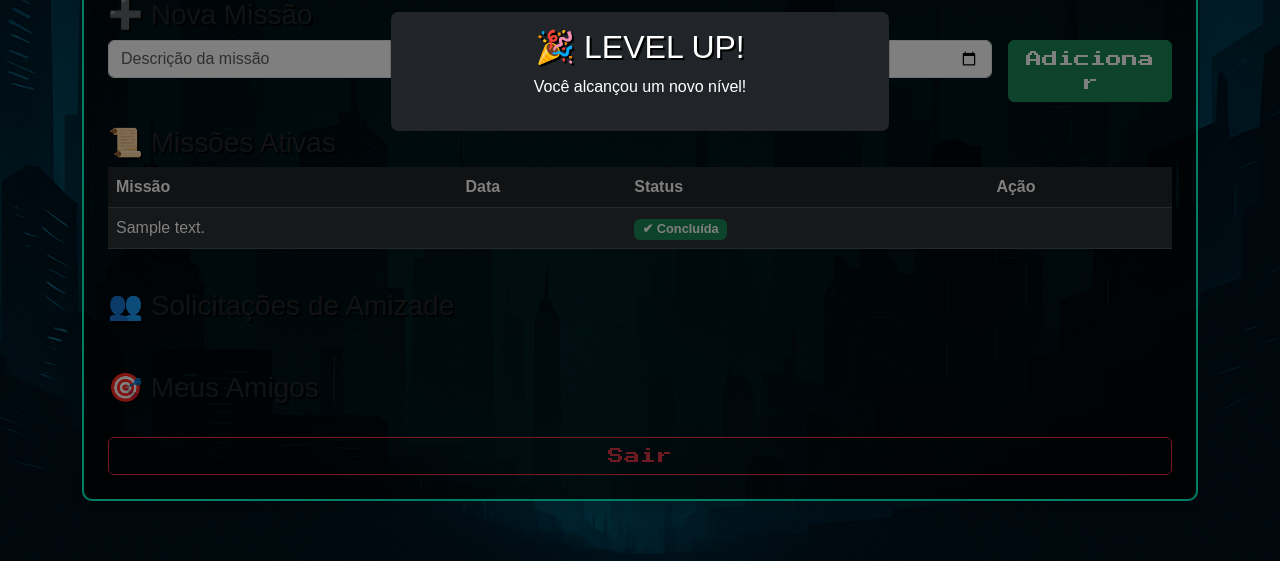
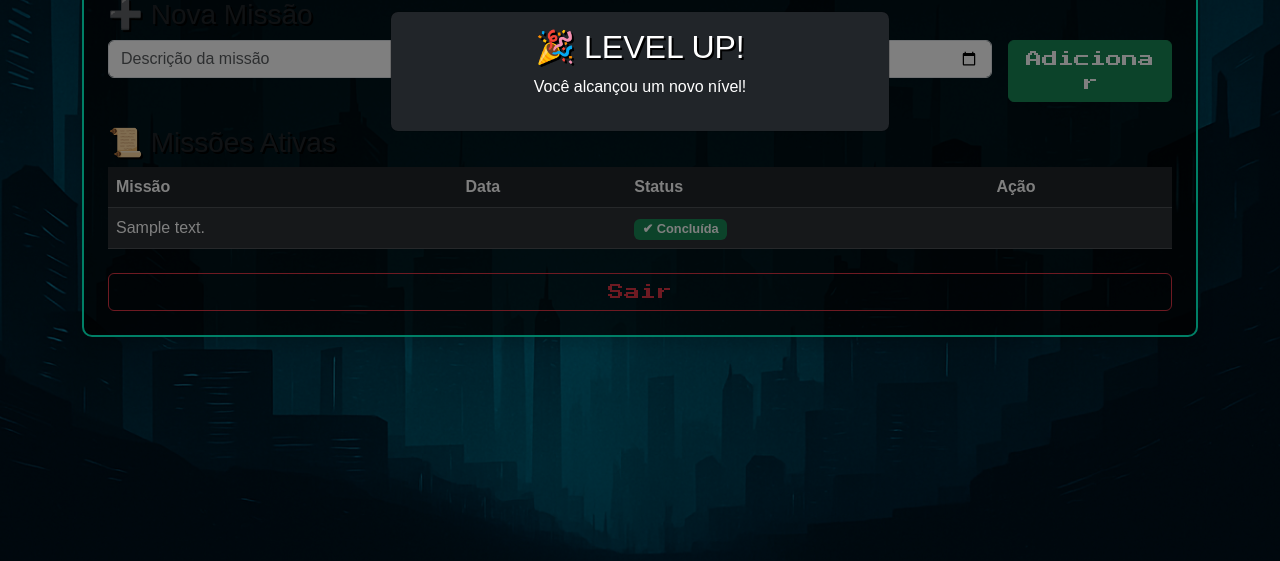
Before and after one commit to lhdsf123-png/lista, a Flask app: page /index in a window 1280 px wide. Shown: the part 418-979 px from the top of the page. Run offline with Flask 3, Linux system fonts and the light colour scheme; the visitor is signed in with stand-in values (Sample User, id 1); tables that the repository leaves empty hold one stand-in row (values such as "Sample post").

Commit message:
Update index.html

```diff
--- a/tarefas lista/templates/index.html
+++ b/tarefas lista/templates/index.html
@@ -131,31 +131,6 @@
                 </table>
             </div>
 
-            <!-- Solicitações de Amizade -->
-            <h3 class="mt-4">👥 Solicitações de Amizade</h3>
-            <ul>
-                {% for amizade in usuario_amizades %}
-                    {% if amizade.destinatario_id == usuario.id and amizade.status == "pendente" %}
-                        <li>
-                            Solicitação de <strong>{{ amizade.remetente.nome }}</strong>
-                            <a href="{{ url_for('aceitar_amizade', amizade_id=amizade.id) }}" class="btn btn-success btn-sm">Aceitar</a>
-                            <a href="{{ url_for('recusar_amizade', amizade_id=amizade.id) }}" class="btn btn-danger btn-sm">Recusar</a>
-                        </li>
-                    {% endif %}
-                {% endfor %}
-            </ul>
-
-            <!-- Lista de Amigos -->
-            <h3 class="mt-4">🎯 Meus Amigos</h3>
-            <ul>
-                {% for amizade in usuario_amizades %}
-                    {% if amizade.status == "aceito" and (amizade.remetente_id == usuario.id or amizade.destinatario_id == usuario.id) %}
-                        {% set amigo = amizade.remetente if amizade.destinatario_id == usuario.id else amizade.destinatario %}
-                        <li>{{ amigo.nome }} — Nível {{ amigo.nivel }} | XP {{ amigo.xp }}</li>
-                    {% endif %}
-                {% endfor %}
-            </ul>
-
             <a href="{{ url_for('logout') }}" class="btn btn-outline-danger mt-2">Sair</a>
         </div>
         {% else %}
```
